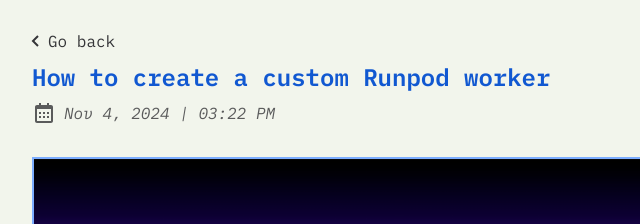
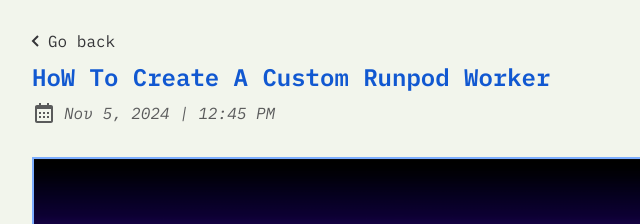
Before and after one commit to brandonbondig/personal-blog, an Astro site: page /posts/how-to-create-a-runpod-worker in a window 1280 px wide. Shown: the part 228-452 px from the top of the page, 240-880 px from the left. Built offline with nearby package versions, Linux system fonts and the light colour scheme; Astro itself is replaced by a stand-in of ours; some packages are replaced by stand-ins of ours.

Commit message:
Changed title

```diff
--- a/src/content/blog/how-to-create-a-runpod-worker.md
+++ b/src/content/blog/how-to-create-a-runpod-worker.md
@@ -1,7 +1,7 @@
 ---
 author: Brandon Bondig
-pubDatetime: 2024-11-04T15:22:00Z
-title: How to create a custom Runpod worker
+pubDatetime: 2024-11-05T12:45:09Z
+title: HoW To Create A Custom Runpod Worker
 slug: how-to-create-a-runpod-worker
 featured: true
 draft: false
```
